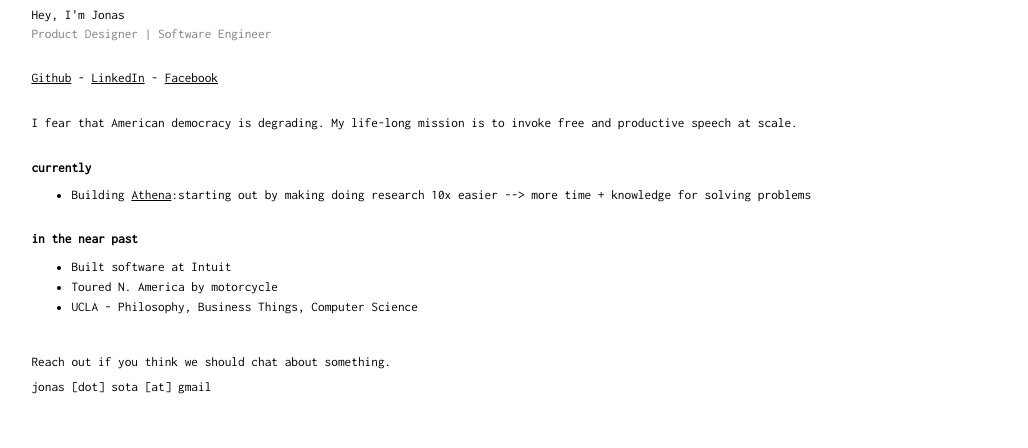
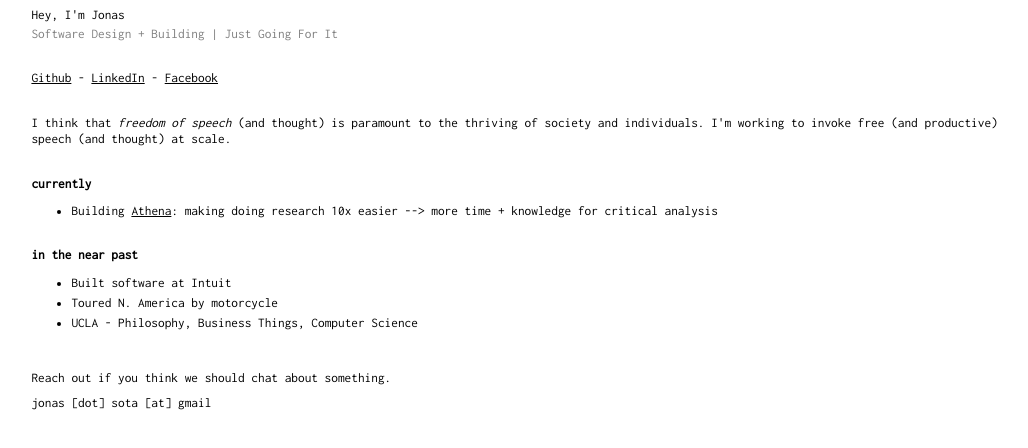
Before and after one commit to JonasMS/jonasms.github.io, a React app: page index.html in a window 1280 px wide. Shown: the whole page, without its empty margins (103-1131 px from the left). Built offline with nearby package versions, Linux system fonts and the light colour scheme.

Commit message:
content changes

```diff
--- a/index.html
+++ b/index.html
@@ -11,7 +11,7 @@
 <body>
     <div class="container">
         <div class="name"> Hey, I'm Jonas </div>
-        <div class="title"> Product Designer | Software Engineer </div>
+        <div class="title"> Software Design + Building | Just Going For It </div>
 
         <div class="links">
             <a href="https://github.com/JonasMS" target="_blank">Github</a>
@@ -22,11 +22,11 @@
         </div>
 
         <div class="blurb">
-            I fear that American democracy is degrading. My life-long mission is to invoke free and productive speech at scale.
+            I think that <i>freedom of speech</i> (and thought) is paramount to the thriving of society and individuals. I'm working to invoke free (and productive) speech (and thought) at scale.
         </div>
         <div class="listTitle"> currently </div>
         <ul>
-            <li> Building <a href="https://useathena.co" target="_blank">Athena</a>:starting out by making doing research 10x easier --> more time + knowledge for solving problems</li>
+            <li> Building <a href="https://useathena.co" target="_blank">Athena</a>: making doing research 10x easier --> more time + knowledge for critical analysis</li>
         </ul>
         <div class="listTitle"> in the near past </div>
         <ul>
```
Also changed, not shown: 1 other file.
